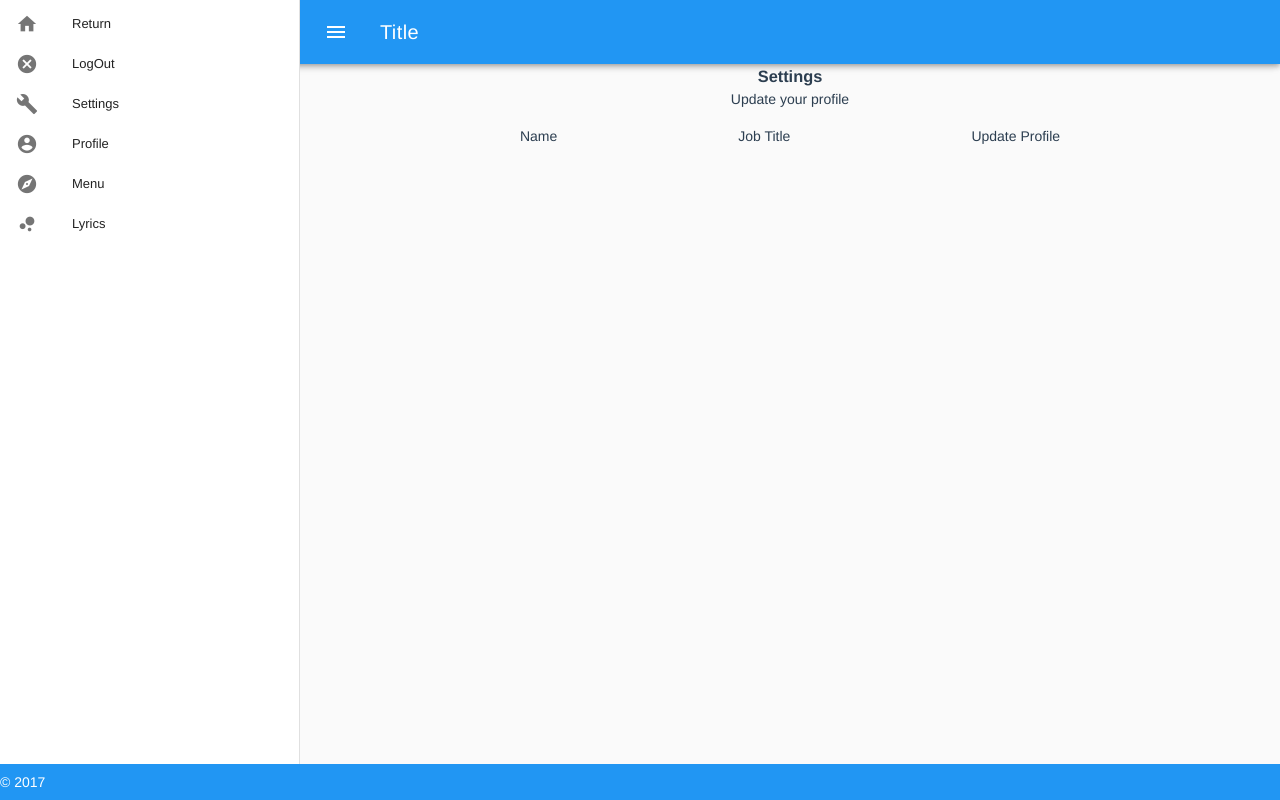
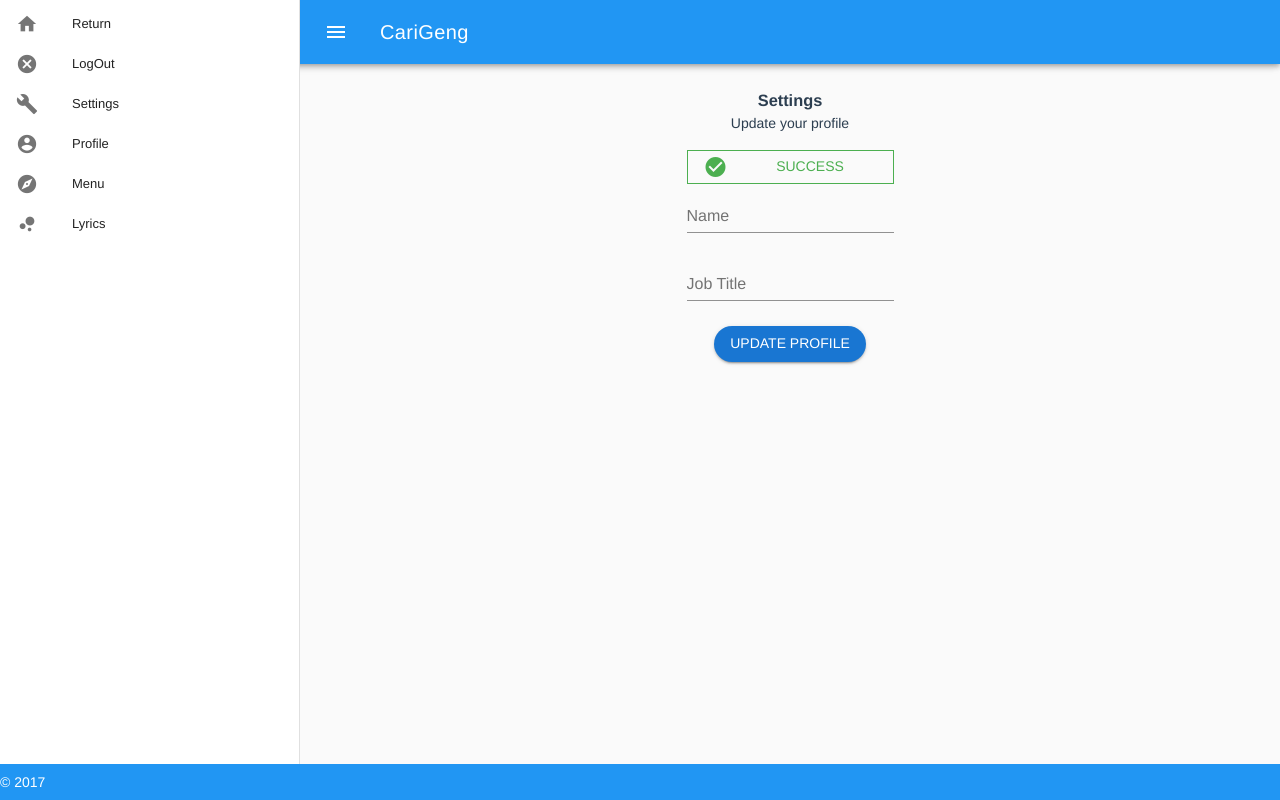
Before and after one commit to hazrid93/CariGeng, a Vue app: page /home/settings in a window 1280 px wide. Built offline with nearby package versions, Linux system fonts and the light colour scheme; no server answers.

Commit message:
improve display in settings

```diff
--- a/src/components/Home.vue
+++ b/src/components/Home.vue
@@ -35,7 +35,7 @@
                         </v-list-tile-content>
                     </v-list-tile>
 
-                    <v-list-tile @click.prevent="userProfileMenu">
+                    <v-list-tile @click.prevent="">
                         <v-list-tile-action>
                             <v-icon>account_circle</v-icon>
                         </v-list-tile-action>
@@ -66,7 +66,7 @@
 
             <v-toolbar color="blue" dark fixed app>
                 <v-toolbar-side-icon @click.stop="drawer = !drawer"></v-toolbar-side-icon>
-                <v-toolbar-title>Title</v-toolbar-title>
+                <v-toolbar-title>CariGeng</v-toolbar-title>
                 <v-spacer></v-spacer>
                 <v-toolbar-items class="hidden-sm-and-down">
         <!--    <v-btn flat>Link One</v-btn>
--- a/src/components/subcomponents/Settings.vue
+++ b/src/components/subcomponents/Settings.vue
@@ -1,27 +1,44 @@
 <template>
     <div>
-        <template>
-            <section id="settings">
-                <div class="col1">
-                    <h3>Settings</h3>
-                    <p>Update your profile</p>
+        <v-container>
+            <v-layout justify-center align-center column fill-height>
+                <v-flex xs10>
+                    <h3 class="font-weight-black">Settings</h3>
+                    <p class="font-weight-light">Update your profile</p>
 
                     <transition name="fade">
-                        <p v-if="showSuccess" class="success">profile updated</p>
+                        <v-alert
+                        :value="true"
+                        type="success"
+                        style="max-height: 20px;"
+                        outline
+                        >
+                        SUCCESS
+                        </v-alert>
                     </transition>
 
-                    <form @submit.prevent>
-                        <label for="name">Name</label>
-                        <input v-model.trim="name" type="text" :placeholder="userProfile.name" id="name" />
+                    <v-form @submit.prevent>
+                        <v-text-field
+                            label="Name"
+                            v-model.trim="name"
+                            type="text"
+                            :placeholder="userProfile.name"
+                            id="name"
+                        ></v-text-field>
 
-                        <label for="title">Job Title</label>
-                        <input v-model.trim="title" type="text" :placeholder="userProfile.title" id="title" />
+                        <v-text-field
+                            label="Job Title"
+                            v-model.trim="title"
+                            type="text"
+                            :placeholder="userProfile.title"
+                            id="title"
+                        ></v-text-field>
 
-                        <button @click="updateProfile" class="button">Update Profile</button>
-                    </form>
-                </div>
-            </section>
-        </template>
+                        <v-btn @click="updateProfile" color="primary" round dark class="button">Update Profile</v-btn>
+                    </v-form>
+                </v-flex>
+            </v-layout>
+        </v-container>
     </div>
 
 </template>
```
